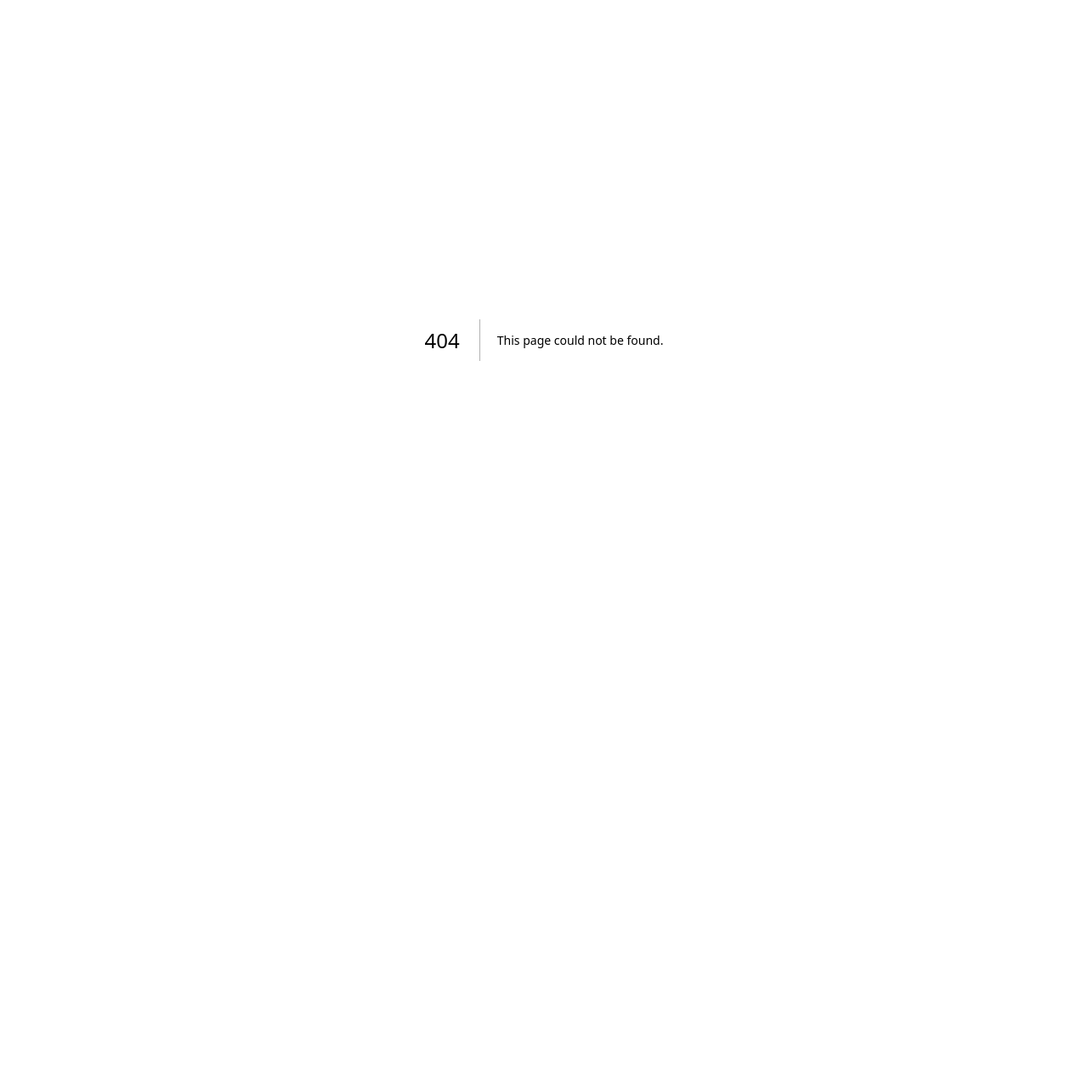
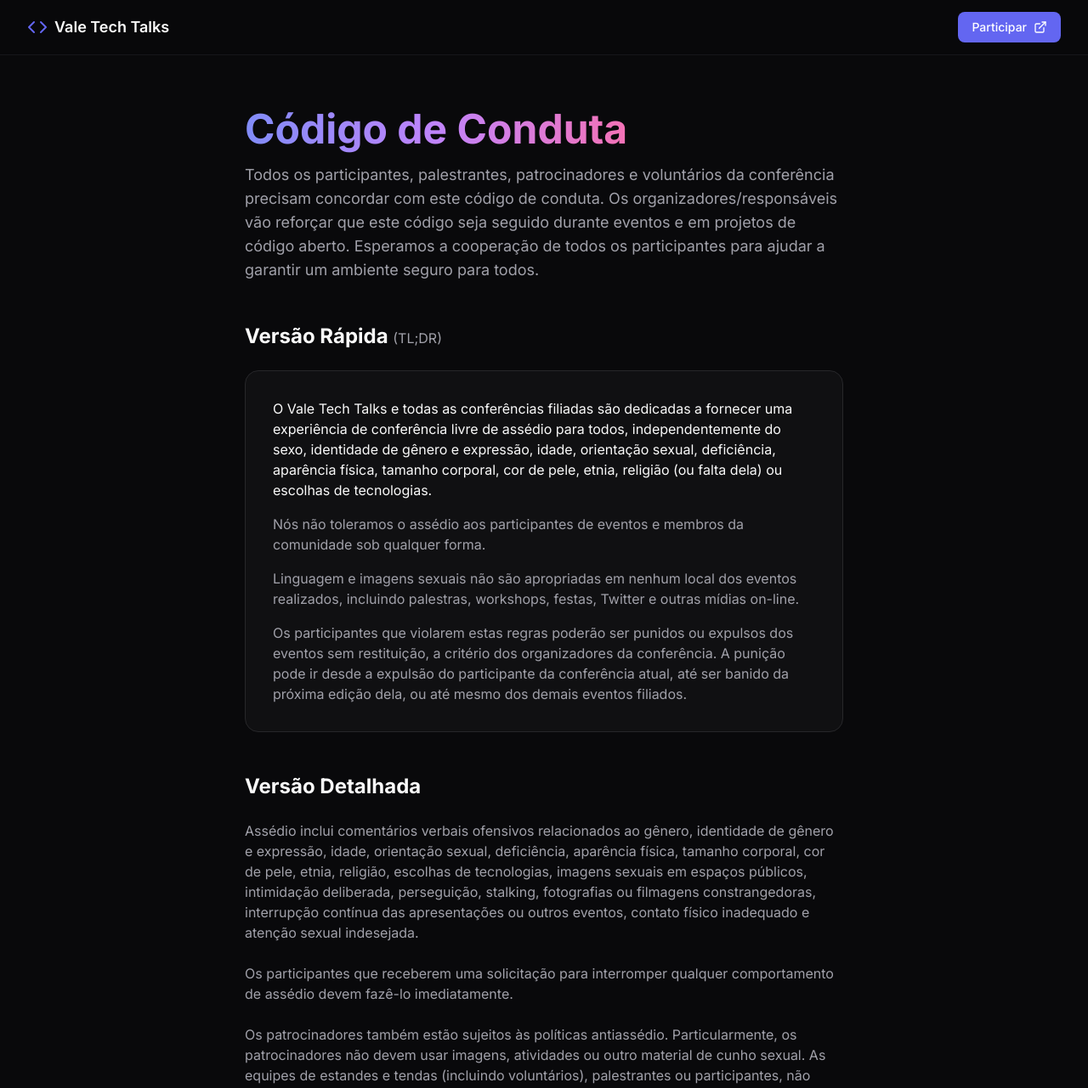
Before and after one commit to valetechtalks/vale-tech-talks, a Next.js app: page /codigo-de-conduta in a window 1280 px wide. Before the commit this address had no page. Shown: the top 1281 px of the page at 85% size. Before the commit the page ends 800 px from the top, so only its background shows below. Built offline with nearby package versions, Linux system fonts and the light colour scheme.

Commit message:
Add Código de Conduta page

```diff
--- /dev/null
+++ b/src/app/codigo-de-conduta/page.tsx
@@ -0,0 +1,161 @@
+import { Code, ExternalLink } from "lucide-react";
+import type { Metadata } from "next";
+import Link from "next/link";
+
+export const metadata: Metadata = {
+  title: "Código de Conduta - Vale Tech Talks",
+  description:
+    "Código de conduta do Vale Tech Talks. Todos os participantes, palestrantes, patrocinadores e voluntários precisam concordar com este código.",
+};
+
+export default function CodigoDeConduta() {
+  return (
+    <div className="min-h-screen bg-background">
+      {/* Navigation */}
+      <nav className="fixed top-0 z-50 w-full border-b border-border/50 bg-background/80 backdrop-blur-xl">
+        <div className="mx-auto max-w-7xl px-4 sm:px-6 lg:px-8">
+          <div className="flex h-16 items-center justify-between">
+            <Link href="/" className="flex items-center gap-2">
+              <Code className="h-6 w-6 text-accent" />
+              <span className="text-lg font-semibold">Vale Tech Talks</span>
+            </Link>
+            <a
+              href="https://www.meetup.com/valetechtalks/"
+              target="_blank"
+              rel="noopener noreferrer"
+              className="inline-flex items-center gap-2 rounded-lg bg-accent px-4 py-2 text-sm font-medium text-white hover:bg-accent/90 transition-colors"
+            >
+              Participar
+              <ExternalLink className="h-4 w-4" />
+            </a>
+          </div>
+        </div>
+      </nav>
+
+      {/* Content */}
+      <main className="mx-auto max-w-3xl px-4 sm:px-6 lg:px-8 pt-32 pb-24">
+        <h1 className="text-4xl sm:text-5xl font-bold mb-4">
+          <span className="gradient-text">Código de Conduta</span>
+        </h1>
+
+        <p className="text-muted mb-12 text-lg">
+          Todos os participantes, palestrantes, patrocinadores e voluntários da
+          conferência precisam concordar com este código de conduta. Os
+          organizadores/responsáveis vão reforçar que este código seja seguido
+          durante eventos e em projetos de código aberto. Esperamos a cooperação
+          de todos os participantes para ajudar a garantir um ambiente seguro
+          para todos.
+        </p>
+
+        <div className="space-y-12">
+          {/* Quick Version */}
+          <section>
+            <h2 className="text-2xl font-bold mb-6">
+              Versão Rápida{" "}
+              <span className="text-muted font-normal text-base">(TL;DR)</span>
+            </h2>
+            <div className="rounded-2xl border border-border bg-card/50 p-8 space-y-4">
+              <p className="text-foreground">
+                O Vale Tech Talks e todas as conferências filiadas são dedicadas
+                a fornecer uma experiência de conferência livre de assédio para
+                todos, independentemente do sexo, identidade de gênero e
+                expressão, idade, orientação sexual, deficiência, aparência
+                física, tamanho corporal, cor de pele, etnia, religião (ou falta
+                dela) ou escolhas de tecnologias.
+              </p>
+              <p className="text-muted">
+                Nós não toleramos o assédio aos participantes de eventos e
+                membros da comunidade sob qualquer forma.
+              </p>
+              <p className="text-muted">
+                Linguagem e imagens sexuais não são apropriadas em nenhum local
+                dos eventos realizados, incluindo palestras, workshops, festas,
+                Twitter e outras mídias on-line.
+              </p>
+              <p className="text-muted">
+                Os participantes que violarem estas regras poderão ser punidos
+                ou expulsos dos eventos sem restituição, a critério dos
+                organizadores da conferência. A punição pode ir desde a expulsão
+                do participante da conferência atual, até ser banido da próxima
+                edição dela, ou até mesmo dos demais eventos filiados.
+              </p>
+            </div>
+          </section>
+
+          {/* Detailed Version */}
+          <section>
+            <h2 className="text-2xl font-bold mb-6">Versão Detalhada</h2>
+            <div className="space-y-6 text-muted">
+              <p>
+                Assédio inclui comentários verbais ofensivos relacionados ao
+                gênero, identidade de gênero e expressão, idade, orientação
+                sexual, deficiência, aparência física, tamanho corporal, cor de
+                pele, etnia, religião, escolhas de tecnologias, imagens sexuais
+                em espaços públicos, intimidação deliberada, perseguição,
+                stalking, fotografias ou filmagens constrangedoras, interrupção
+                contínua das apresentações ou outros eventos, contato físico
+                inadequado e atenção sexual indesejada.
+              </p>
+              <p>
+                Os participantes que receberem uma solicitação para interromper
+                qualquer comportamento de assédio devem fazê-lo imediatamente.
+              </p>
+              <p>
+                Os patrocinadores também estão sujeitos às políticas
+                antiassédio. Particularmente, os patrocinadores não devem usar
+                imagens, atividades ou outro material de cunho sexual. As
+                equipes de estandes e tendas (incluindo voluntários), palestrantes
+                ou participantes, não devem utilizar roupas, uniformes ou trajes
+                sexualizados ou de outra forma criar um ambiente sexualizado.
+              </p>
+              <p>
+                Se um participante se envolve em comportamento de assédio, os
+                organizadores da conferência podem tomar todas as medidas que
+                considerem adequadas, incluindo avisar o ofensor ou expulsá-lo
+                da conferência sem nenhum reembolso.
+              </p>
+              <p>
+                Caso seja assediado, perceba que alguém está sendo assediado ou
+                tenha alguma dúvida, entre em contato com um membro da equipe da
+                conferência imediatamente. Não tome atitudes por conta própria e
+                denuncie a situação de forma discreta, a fim de mantermos a
+                segurança de todos, a ordem, e o sigilo.
+              </p>
+              <p>
+                A equipe da conferência estará disposta a auxiliar os
+                participantes a contatarem a segurança do local, assim como as
+                devidas aplicações da lei local, fornecer escoltas ou ajudar
+                aqueles que sofrerem assédio para que se sintam seguros pelo
+                decorrer da conferência. Nós valorizamos a sua participação e
+                queremos que aproveite o máximo possível, sinta-se a vontade e
+                em segurança, e acima de tudo, respeitado.
+              </p>
+              <p>
+                Esperamos que os participantes sigam estas regras em salas de
+                apresentação e workshops de cada conferência, além de eventos
+                sociais relacionados, como after-parties, happy-hours ou
+                jantares.
+              </p>
+            </div>
+          </section>
+        </div>
+      </main>
+
+      {/* Footer */}
+      <footer className="border-t border-border py-12">
+        <div className="mx-auto max-w-7xl px-4 sm:px-6 lg:px-8">
+          <div className="flex flex-col md:flex-row items-center justify-between gap-6">
+            <div className="flex items-center gap-2">
+              <Code className="h-6 w-6 text-accent" />
+              <span className="text-lg font-semibold">Vale Tech Talks</span>
+            </div>
+            <p className="text-sm text-muted">
+              &copy; {new Date().getFullYear()} Vale Tech Talks. Feito com{" "}
+              <span className="text-accent">&hearts;</span> pela comunidade.
+            </p>
+          </div>
+        </div>
+      </footer>
+    </div>
+  );
+}
--- a/src/app/page.tsx
+++ b/src/app/page.tsx
@@ -18,12 +18,13 @@ import {
 import { PhotoStack } from "./components/PhotoStack";
 
 const navigation = [
-  { name: "Sobre", href: "#about" },
-  { name: "Local", href: "#location" },
+  { name: "Sobre", href: "#sobre" },
+  { name: "Local", href: "#localizacao" },
   // { name: "Speakers", href: "#speakers" },
-  // { name: "Programação", href: "#schedule" },
-  { name: "Fotos", href: "#photos" },
-  { name: "Patrocinadores", href: "#sponsors" },
+  // { name: "Programação", href: "#programacao" },
+  { name: "Fotos", href: "#fotos" },
+  { name: "Patrocinadores", href: "#patrocinadores" },
+  { name: "Código de Conduta", href: "/codigo-de-conduta" },
 ];
 
 const speakers = [];
@@ -194,7 +195,7 @@ export default function Home() {
               <ExternalLink className="h-4 w-4" />
             </a>
             <a
-              href="#about"
+              href="#sobre"
               className="inline-flex items-center gap-2 rounded-lg border border-border px-6 py-3 text-base font-medium text-foreground hover:bg-card transition-colors"
             >
               Saiba mais
@@ -222,7 +223,7 @@ export default function Home() {
       </section>
 
       {/* About Section */}
-      <section id="about" className="py-24 border-t border-border">
+      <section id="sobre" className="py-24 border-t border-border">
         <div className="mx-auto max-w-7xl px-4 sm:px-6 lg:px-8">
           <div className="text-center mb-16">
             <h2 className="text-3xl sm:text-4xl font-bold mb-4">
@@ -272,7 +273,7 @@ export default function Home() {
       </section>
 
       {/* Location Section */}
-      <section id="location" className="py-24 border-t border-border">
+      <section id="localizacao" className="py-24 border-t border-border">
         <div className="mx-auto max-w-7xl px-4 sm:px-6 lg:px-8">
           <div className="text-center mb-16">
             <h2 className="text-3xl sm:text-4xl font-bold mb-4">
@@ -477,9 +478,28 @@ export default function Home() {
         </div>
       </section>)} */}
 
+      {/* Photos Section */}
+      <section id="fotos" className="py-24 border-t border-border overflow-x-hidden">
+        <div className="mx-auto max-w-7xl px-4 sm:px-6 lg:px-8">
+          <div className="text-center mb-16">
+            <h2 className="text-3xl sm:text-4xl font-bold mb-4">
+              <span className="gradient-text">Fotos</span>
+            </h2>
+            <p className="text-muted max-w-2xl mx-auto">
+              Registros dos nossos eventos. Clique nas fotos para navegar pela
+              galeria.
+            </p>
+          </div>
+
+          <div className="flex justify-center px-8 sm:px-0">
+            <PhotoStack />
+          </div>
+        </div>
+      </section>
+
       {/* Sponsors Section */}
       {sponsors.length > 0 && (
-        <section id="sponsors" className="py-24 border-t border-border">
+        <section id="patrocinadores" className="py-24 border-t border-border">
           <div className="mx-auto max-w-7xl px-4 sm:px-6 lg:px-8">
             <div className="text-center mb-16">
               <h2 className="text-3xl sm:text-4xl font-bold mb-4">
@@ -518,25 +538,6 @@ export default function Home() {
           </div>
         </div>
       </section>)}
-
-      {/* Photos Section */}
-      <section id="photos" className="py-24 border-t border-border overflow-x-hidden">
-        <div className="mx-auto max-w-7xl px-4 sm:px-6 lg:px-8">
-          <div className="text-center mb-16">
-            <h2 className="text-3xl sm:text-4xl font-bold mb-4">
-              <span className="gradient-text">Fotos</span>
-            </h2>
-            <p className="text-muted max-w-2xl mx-auto">
-              Registros dos nossos eventos. Clique nas fotos para navegar pela
-              galeria.
-            </p>
-          </div>
-
-          <div className="flex justify-center px-8 sm:px-0">
-            <PhotoStack />
-          </div>
-        </div>
-      </section>
 
       {/* CTA Section */}
       <section className="py-24 border-t border-border">
```
